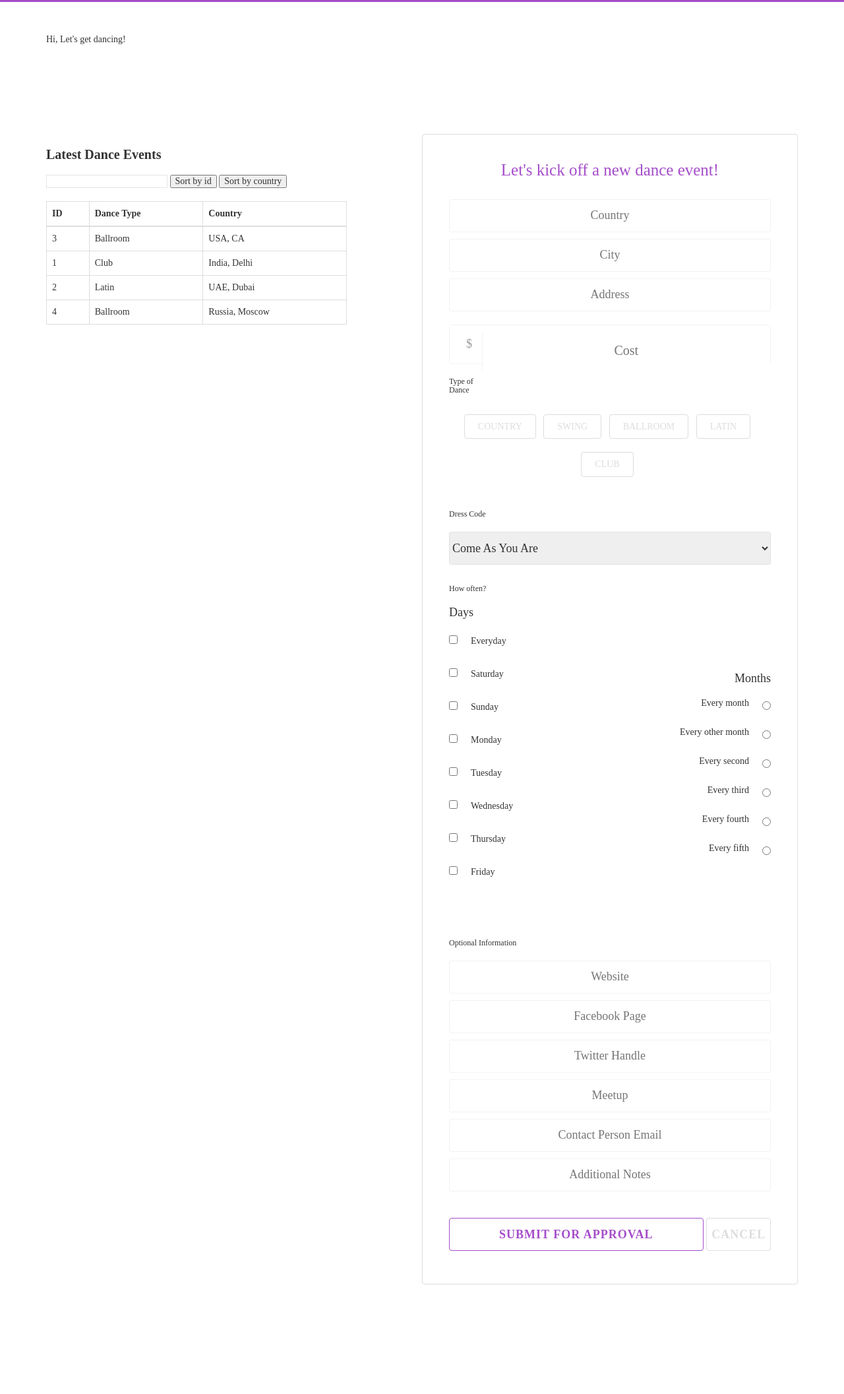
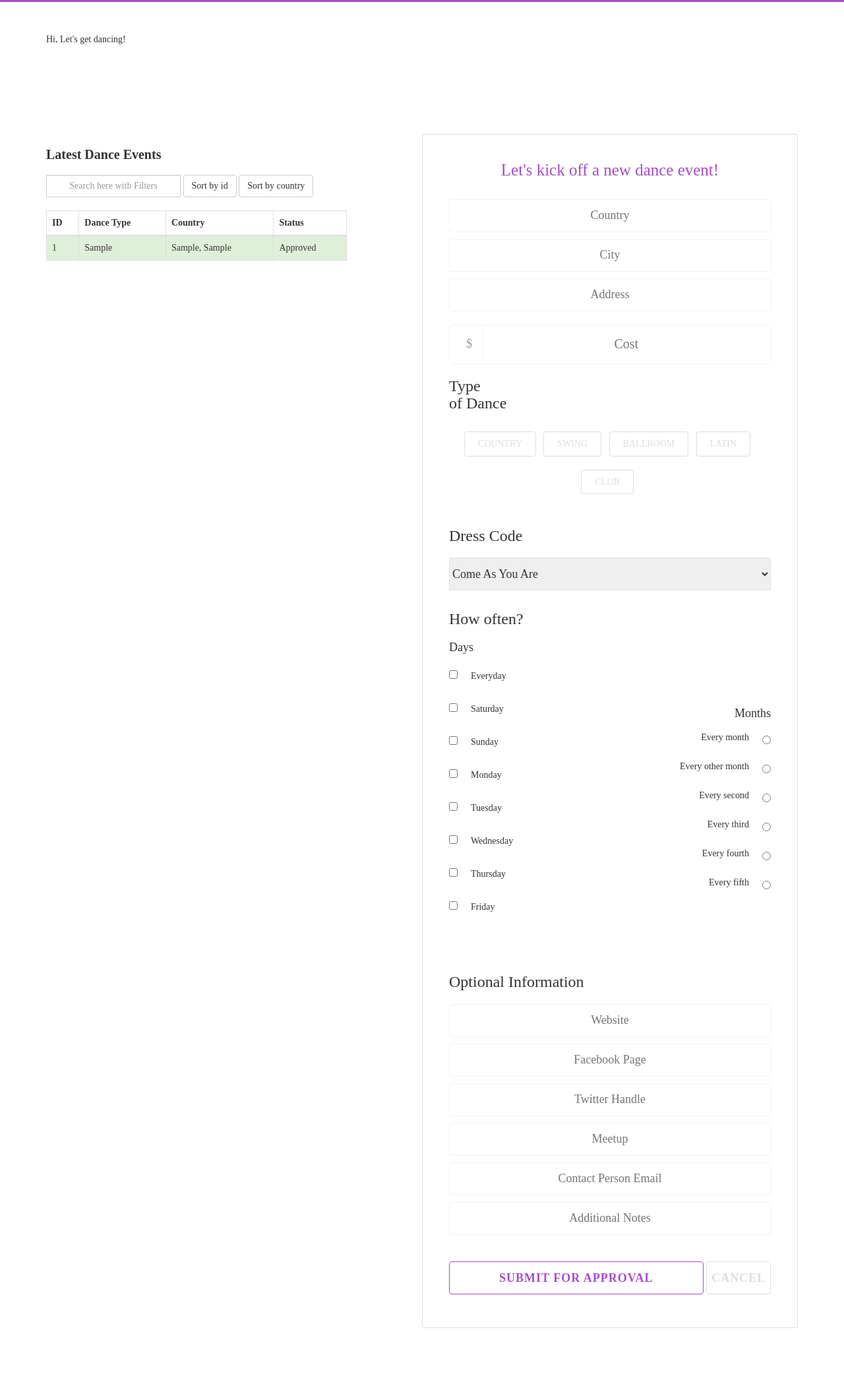
Before and after one commit to Xayaan/dancing-places-app, a Flask app: page / in a window 1280 px wide. Shown: the whole page at 66% size. Before the commit the page ends 1947 px from the top, so only its background shows below. Run offline with Flask 2, Linux system fonts and the light colour scheme; tables that the repository leaves empty hold one stand-in row (values such as "Sample post"); some libraries are stand-ins or nearby versions.

Commit message:
Fixed and updated

```diff
--- a/app/routes/sessions.py
+++ b/app/routes/sessions.py
@@ -6,8 +6,9 @@ import random
 @app.route('/', methods=['GET', 'POST'])
 def user_home():
 	r = lambda: random.randint(0,255)
+	dances = models.core.Dance.query.all()
 	color = '#%02X%02X%02X' % (r(),r(),r())
-	return render_template("dashboard.html", color = color)
+	return render_template("dashboard.html", color = color, dances = dances)
 
 @app.route("/xyz", methods=['GET','POST'])
 def home():
@@ -47,12 +48,37 @@ def login():
 	else:
 		return redirect(url_for('dashboard'))
 
+@app.route("/dance/add", methods=['GET','POST'])
+def dance_add():
+	dance_request = models.core.Dance(country = request.args.get('country', '0'), city = request.args.get('city', '0'), address = request.args.get('address', '0'), cost = request.args.get('cost', '0'), type_of_dance = request.args.get('dance_type', '0'), dress_code = request.args.get('dress', '0'), months = request.args.get('months', '0'), website = request.args.get('website', '0'), facebook = request.args.get('facebook', '0'), twitter = request.args.get('twitter', '0'), meetup = request.args.get('meetup', '0'), contact_email = request.args.get('contact', '0'), notes = request.args.get('notes', '0'), approved = False)
+
+	db.session.add(dance_request)
+	db.session.commit()
+	return jsonify(string = "200 OK", object_id = dance_request.id)
+
+@app.route("/dance/approve", methods=['GET','POST'])
+@login_required
+def dance_approve():
+	dance_request = models.core.Dance.query.filter_by(id = request.args.get('object_id', '0')).first()
+	dance_request.approved = True
+	db.session.commit()
+	return jsonify(string = "200 OK", object_id = dance_request.id, type = dance_request.type_of_dance, country = dance_request.country, city = dance_request.city)
+
+@app.route("/dance/delete", methods=['GET','POST'])
+@login_required
+def dance_cancel():
+	dance_request = models.core.Dance.query.filter_by(id = request.args.get('object_id', '0')).first()
+	db.session.delete(dance_request)
+	db.session.commit()
+	return jsonify(string = "200 OK")
+
 @app.route("/dashboard", methods=['GET','POST'])
 @login_required
 def dashboard():
 	r = lambda: random.randint(0,255)
+	dances = models.core.Dance.query.all()
 	color = '#%02X%02X%02X' % (r(),r(),r())
-	return render_template("admin_dashboard.html", user = current_user, color = color)
+	return render_template("admin_dashboard.html", user = current_user, color = color, dances = dances)
 
 @app.route('/logout')
 @login_required
--- a/app/static/css/main.css
+++ b/app/static/css/main.css
@@ -32,7 +32,7 @@ input:focus, button:focus{
 	letter-spacing: 1px;
 }
 
-form{
+.main-form{
 	border: 1px #DDD solid;
 	padding: 40px;
 	border-radius: 4px;
@@ -147,6 +147,7 @@ form{
 
 .main-form h6{
 	text-align: left;
+	font-size: 24px;
 	margin: 20px 0px;
 }
 
@@ -265,7 +266,7 @@ select:focus{
 	z-index: 10;
 	float: right;
 	position: relative;
-	top: -18px;
+	top: -28px;
 	border: none;
 	border-left: 1px rgba(0,0,0,0.05) solid;
 	outline: none;
--- a/app/static/js/dashboard.js
+++ b/app/static/js/dashboard.js
@@ -1,5 +1,9 @@
 function all_check(){
   $('.all-days-one').prop('checked', true);
+}
+
+function makeItem(id, country, city, dance){
+	return '<tr><td class="id">id-goes-here</td><td class="type">dance-goes-here</td><td class="country">country-goes-here, city-goes-here</td><td><button class="approve-bttn">Approve</button></td><td><button class="del-bttn">Delete</button></td></tr>'.replace("id-goes-here", id).replace("dance-goes-here", dance).replace("country-goes-here", country).replace("city-goes-here", city);
 }
 
 var country_options = '<div class="type-inner-item"><input type="checkbox" name="country" value="line"><p>Line Dancing</p></div><div class="type-inner-item"><input type="checkbox" name="country" value="waltz"><p>Country Waltz</p></div><div class="type-inner-item"><input type="checkbox" name="country" value="ttwostep"><p>Texas Two Step</p></div><div class="type-inner-item"><input type="checkbox" name="country" value="twostep"><p>Two Step</p></div><div class="type-inner-item"><input type="checkbox" name="country" value="waltz"><p>Polka</p></div>'
@@ -41,5 +45,49 @@ $(document).on('click', '.club-upper', function(){
 });
 
 $(document).on('click', '.submit', function(){
-
+	if($('#country-input').val().length != 0 && $('#city-input').val().length != 0 && $('#address-input').val().length != 0 && $('#cost-input').val().length != 0 && $('#dress-input').val().length != 0){
+		if($('.upper').hasClass('active-upper')){
+			$.getJSON('/dance/add',
+			 {
+			 	country: $('#country-input').val(),
+			 	city: $('#city-input').val(),
+			 	address: $('#address-input').val(),
+				cost: $('#cost-input').val(),
+				dress: $('#dress-input').val(),
+				dance_type: $('.active-upper').text(),
+				months: $('#mo-input').val(),
+				website: $('#website-input').val(),
+				meetup: $('#meetup-input').val(),
+				twitter: $('#twitter-input').val(),
+				facebook: $('#facebook-input').val(),
+				contact: $('#contact-input').val(),
+				notes: $('#notes-input').val()
+			 }, function(data){
+			 	if(data.string == "200 OK"){
+			 		$('#new_add_dance').append(makeItem(data.object_id, $('#country-input').val(), $('#city-input').val(), $('.active-upper').text()));
+			 		hackerList.add({
+					  id: data.object_id,
+					  country: $('#country-input').val(),
+					  type: $('.active-upper').text()
+					});
+			 		$('#country-input').val("");
+			 		$('#city-input').val("");
+			 		$('#address-input').val("");
+					$('#cost-input').val("");
+					$('#dress-input').val("");
+					$('.upper').removeClass('active-upper');
+					$('#website-input').val("");
+					$('#meetup-input').val("");
+					$('#twitter-input').val("");
+					$('#facebook-input').val("");
+					$('#contact-input').val("");
+					$('#notes-input').val("");
+			 	}
+			 });
+		} else{
+			alert("Select a dance type!")
+		}
+	} else{
+		alert("Fill in the basic details!")
+	}
 });
--- a/app/templates/dashboard.html
+++ b/app/templates/dashboard.html
@@ -17,75 +17,79 @@
 	<div class="dances">
 		<h3>Latest Dance Events</h3>
 
-				<div id="list">
-
-	    <input class="search"/>
-	    <button class="sort" data-sort="id">Sort by id</button>
-	    <button class="sort" data-sort="country">Sort by country</button>
+		<div id="list">
+		<div class="form-inline">
+		  <div class="form-group">
+		    <div class="input-group">
+		      <input type="text" class="search form-control" placeholder="Search here with Filters">
+		    </div>
+		  </div>
+		  <button class="sort btn btn-default" data-sort="id">Sort by id</button>
+		   <button class="sort btn btn-default" data-sort="country">Sort by country</button>
+		</div>
 		<table class="tabloid table table-bordered">
 		  <tr>
 		    <th>ID</th>
 		    <th>Dance Type</th>
 		    <th>Country</th>
+		    <th>Status</th>
 		  </tr>
 
-		  <tbody class="list">
-		  <tr>
-		  	<td class="id">3</td>
-		    <td class="type">Ballroom</td>
-		    <td class="country">USA, CA</td>
-		  </tr>
-		  		  <tr>
-		  	<td class="id">1</td>
-		    <td class="type">Club</td>
-		    <td class="country">India, Delhi</td>
-		  </tr>
-		  		  <tr>
-		  	<td class="id">2</td>
-		    <td class="type">Latin</td>
-		    <td class="country">UAE, Dubai</td>
-		  </tr>
-		  		  <tr>
-		  	<td class="id">4</td>
-		    <td class="type">Ballroom</td>
-		    <td class="country">Russia, Moscow</td>
-		  </tr>
+		  <tbody class="list" id="new_add_dance">
+		  {% if dances|length != 0 %}
 		  {% for dance in dances %}
-		  <tr>
+		  {% if not dance.approved %}
+		  <tr class="active">
 		    <td class="id">{{dance.id}}</td>
 		    <td class="type">{{dance.type_of_dance}}</td>
 		    <td class="country">{{dance.country}}, {{dance.city}}</td>
+		    <td>Awaiting Approval</td>
 		  </tr>
+		  {% else %}
+		  <tr class="success">
+		    <td class="id">{{dance.id}}</td>
+		    <td class="type">{{dance.type_of_dance}}</td>
+		    <td class="country">{{dance.country}}, {{dance.city}}</td>
+		    <td>Approved</td>
+		  </tr>
+		  {% endif %}
 		  {% endfor %}
+		  {% else %}
+		  <tr class="active">
+		    <td class="id">#</td>
+		    <td class="type">No Dance Yet</td>
+		    <td class="country">—</td>
+		    <td>—</td>
+		  </tr>
+		  {% endif %}
 		  </tbody>
 		</table>
 		</div>
 	</div>
-	<form class="main-form">
+	<div class="main-form">
 		<h2 style="color: {{color}};">Let's kick off a new dance event!</h2>
-		<input type="text" class="main-form-input" placeholder="Country">
-		<input type="text" class="main-form-input" placeholder="City">
-		<input type="text" class="main-form-input" placeholder="Address">
+		<input type="text" class="main-form-input" id="country-input" placeholder="Country">
+		<input type="text" class="main-form-input" id="city-input" placeholder="City">
+		<input type="text" class="main-form-input" id="address-input" placeholder="Address">
 		<div class="main-dollar-input">
 			<p>$</p>
-			<input type="text" placeholder="Cost">
+			<input type="text" id="cost-input" placeholder="Cost">
 		</div>
 		<h6>Type of Dance</h6>
 
 		<div class="type-upper">
-			<h5 class="country-upper">Country</h5>
-			<h5 class="swing-upper">Swing</h5>
-			<h5 class="ballroom-upper">Ballroom</h5>
-			<h5 class="latin-upper">Latin</h5>
-			<h5 class="club-upper">Club</h5>
+			<h5 class="country-upper upper">Country</h5>
+			<h5 class="swing-upper upper">Swing</h5>
+			<h5 class="ballroom-upper upper">Ballroom</h5>
+			<h5 class="latin-upper upper">Latin</h5>
+			<h5 class="club-upper upper">Club</h5>
 		</div><br><br><br><br>
 
 		<div class="type-inner">
+		</div>
 
-		</div>
 		<h6>Dress Code</h6>
-		<select>
-
+		<select id="dress-input" >
 		  <option value="asyouare">Come As You Are</option>
 		  <option value="casual">Casual</option>
 		  <option value="pants">Pants and Nice Shirt</option>
@@ -129,41 +133,41 @@
 			<div class="months">
 				<h4>Months</h4>
 				<div class="months-item">
-					<input type="radio" name="month"><p>Every month</p>
+					<input type="radio" value="every" name="month"><p>Every month</p>
 				</div>
 				<div class="months-item">
-					<input type="radio" name="month"><p>Every other month</p>
+					<input type="radio" value="other" name="month"><p>Every other month</p>
 				</div>
 				<div class="months-item">
-					<input type="radio" name="month"><p>Every second</p>
+					<input type="radio" value="second" name="month"><p>Every second</p>
 				</div>
 				<div class="months-item">
-					<input type="radio" name="month"><p>Every third</p>
+					<input type="radio" value="third" name="month"><p>Every third</p>
 				</div>
 				<div class="months-item">
-					<input type="radio" name="month"><p>Every fourth</p>
+					<input type="radio" value="fourth" name="month"><p>Every fourth</p>
 				</div>
 				<div class="months-item">
-					<input type="radio" name="month"><p>Every fifth</p>
+					<input type="radio" value="fifth" name="month"><p>Every fifth</p>
 				</div>
 			</div>
 			</div>
 		</div>
 		<div class="others">
 		<h6>Optional Information</h6>
-		<input type="text" class="main-form-input" placeholder="Website">
-		<input type="text" class="main-form-input" placeholder="Facebook Page">
-		<input type="text" class="main-form-input" placeholder="Twitter Handle">
-		<input type="text" class="main-form-input" placeholder="Meetup">
-		<input type="text" class="main-form-input" placeholder="Contact Person Email">
-		<input type="text" class="main-form-input" placeholder="Additional Notes">
+		<input type="text" class="main-form-input" id="website-input" placeholder="Website">
+		<input type="text" class="main-form-input" id="facebook-input" placeholder="Facebook Page">
+		<input type="text" class="main-form-input" id="twitter-input" placeholder="Twitter Handle">
+		<input type="text" class="main-form-input" id="meetup-input" placeholder="Meetup">
+		<input type="text" class="main-form-input" id="contact-input" placeholder="Contact Person Email">
+		<input type="text" class="main-form-input" id="additional-input" placeholder="Additional Notes">
 		</div>
 
 		<div class="buttons">
 		<button class="submit" style="color: {{color}}; border: 1px {{color}} solid;">Submit for Approval</button>
 		<button class="cancel">Cancel</button>
 		</div>
-	</form>
+	</div>
 	</div>
 </body>
 
```
Also changed, not shown: app/static/js/admin_dashboard.js (+29 -0 lines), app/templates/admin_dashboard.html (+59 -36 lines), 1 other file.
